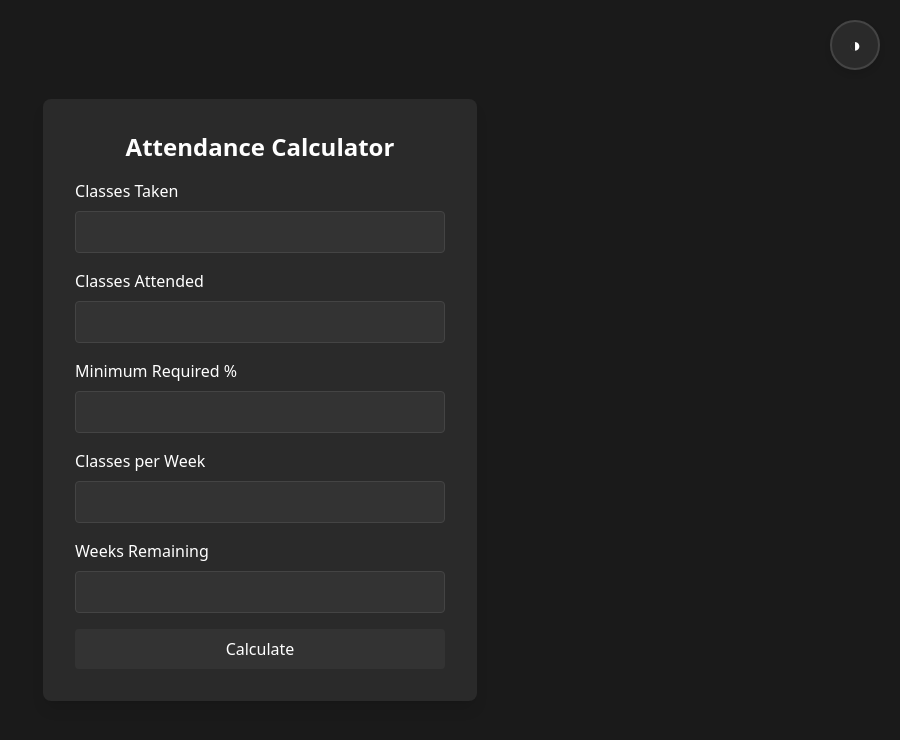
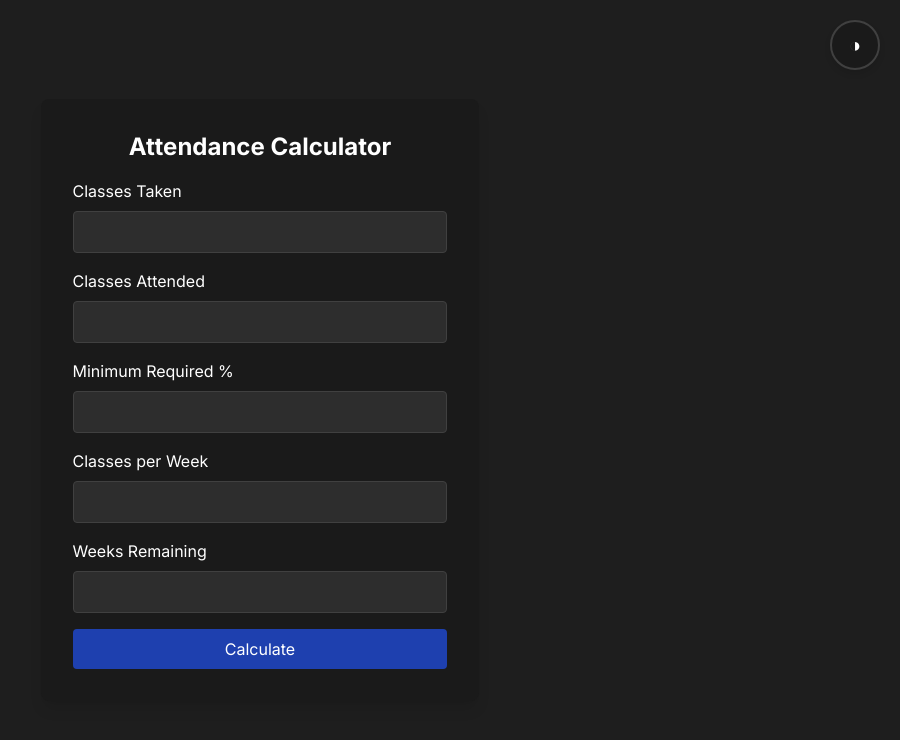
Before and after one commit to may-bach/Attendance-Cut, a plain HTML site: page Index.html in a window 1280 px wide. Both pictures are taken after a click on the button "Toggle Dark Mode". Shown: the whole page, without its empty margins (380-1280 px from the left). Drawn offline with nearby package versions, Linux system fonts and the light colour scheme.

Commit message:
Updated font

```diff
--- a/Index.html
+++ b/Index.html
@@ -5,7 +5,11 @@
   <meta name="viewport" content="width=device-width, initial-scale=1.0">
   <title>Attendance Calculator</title>
   <script src="https://cdn.tailwindcss.com"></script>
+  <link href="https://fonts.googleapis.com/css2?family=Inter:wght@400;500;600;700&display=swap" rel="stylesheet">
   <style>
+    * {
+      font-family: 'Nexa', 'Inter', -apple-system, BlinkMacSystemFont, 'Segoe UI', Roboto, sans-serif;
+    }
     .initial-container-state {
       opacity: 0;
       transform: scale(0.5);
@@ -51,23 +55,28 @@
       color: #ffffff;
     }
     .dark .bg-white {
-      background-color: #2a2a2a !important;
+      background-color: #1a1a1a !important;
       color: #ffffff !important;
     }
     .dark input {
-      background-color: #333333 !important;
+      background-color: #2d2d2d !important;
       color: #ffffff !important;
-      border-color: #444444 !important;
+      border-color: #404040 !important;
     }
     .dark input:focus {
-      border-color: #555555 !important;
+      border-color: #505050 !important;
       outline: none !important;
     }
     .dark #calcBtn {
-      background-color: #333333 !important;
+      background-color: #1e40af !important;
     }
     .dark #calcBtn:hover {
-      background-color: #444444 !important;
+      background-color: #1d4ed8 !important;
+    }
+
+    /* Dark Mode Results Text */
+    .dark #results-container h2 {
+      color: #ffffff !important;
     }
 
     /* Dark Mode Toggle */
@@ -95,9 +104,9 @@
       box-shadow: 0 8px 12px rgba(0,0,0,0.2);
     }
     .dark .dark-toggle {
-      background: #2a2a2a;
+      background: #1a1a1a;
       color: #ffffff;
-      border-color: #444444;
+      border-color: #404040;
     }
   </style>
 </head>
@@ -141,14 +150,17 @@
     let liveUpdate = false;
     let darkMode = localStorage.getItem('darkMode') === 'true';
 
+    // Apply dark mode immediately to prevent flash
+    if (darkMode) {
+      document.body.classList.add('dark');
+      document.body.style.backgroundColor = '#1e1e1e';
+    }
+
     // Apply dark mode on page load
     window.addEventListener('load', function() {
       // Apply saved dark mode preference
       if (darkMode) {
-        document.body.classList.add('dark');
         document.querySelector('.dark-toggle').textContent = '◑';
-        // Force dark gray background for dark mode
-        document.body.style.backgroundColor = '#1a1a1a';
       } else {
         // Ensure light mode has proper background
         document.body.style.backgroundColor = '';
@@ -172,7 +184,7 @@
         toggleBtn.textContent = '◑';
         localStorage.setItem('darkMode', 'true');
         // Force dark gray background for dark mode
-        document.body.style.backgroundColor = '#1a1a1a';
+        document.body.style.backgroundColor = '#1e1e1e';
       } else {
         toggleBtn.textContent = '◐';
         localStorage.setItem('darkMode', 'false');
```
